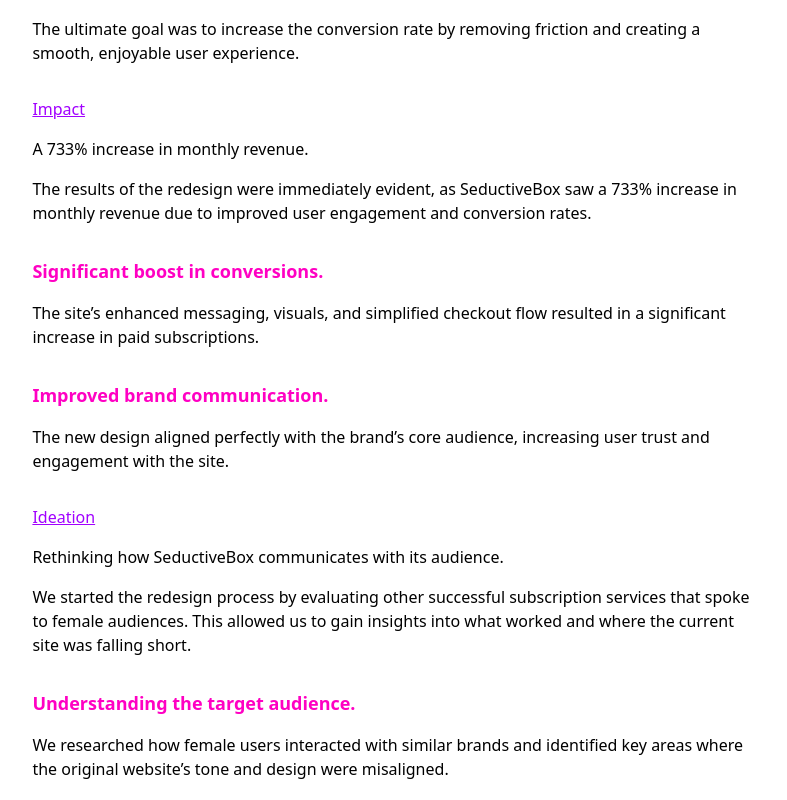
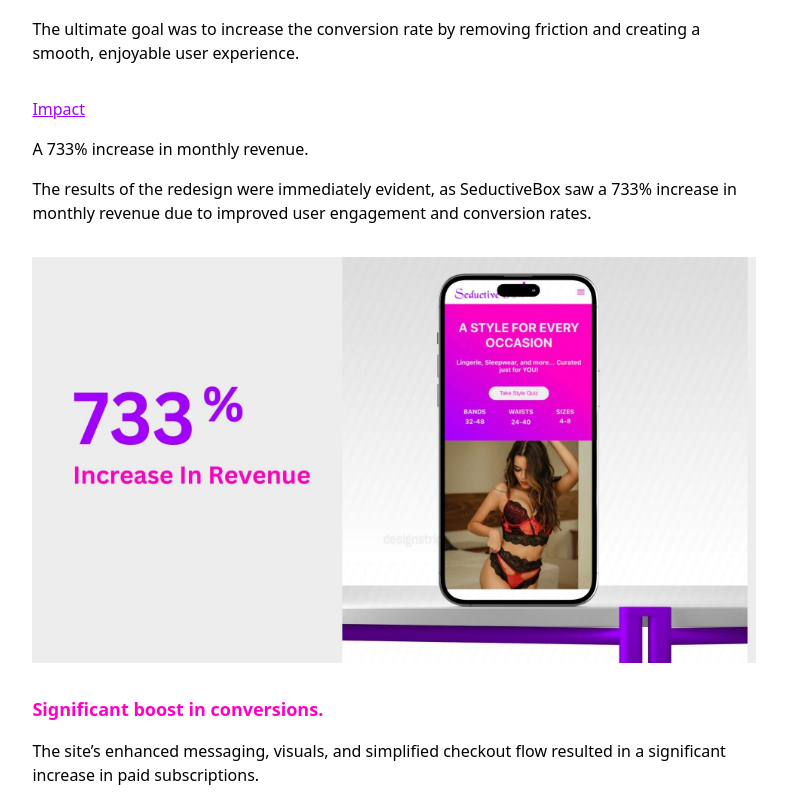
Before and after one commit to Parrasite9/nextwave, a React (Create React App) app: page /casestudy/SeductiveBox in a window 1280 px wide. Shown: the part 2380-3180 px from the top of the page, without its empty margins (246-1033 px from the left). Built offline with nearby package versions, Linux system fonts and the light colour scheme.

Commit message:
Added an image to SeductiveBox caseStudy Impact section

```diff
--- a/src/Components/Data/CaseStudyData.jsx
+++ b/src/Components/Data/CaseStudyData.jsx
@@ -71,6 +71,8 @@ const CaseStudyData = [
         impact: {
             header: 'A 733% increase in monthly revenue.',
             headerDetail: 'The results of the redesign were immediately evident, as SeductiveBox saw a 733% increase in monthly revenue due to improved user engagement and conversion rates.',
+            image: true,
+            imageUrl: '/images/casestudy/seductivebox/CaseStudy/impact.jpg',
             subheaders: [
                 {
                     subheader: 'Significant boost in conversions.',
--- a/src/Pages/CaseStudyDetails.jsx
+++ b/src/Pages/CaseStudyDetails.jsx
@@ -251,6 +251,9 @@ function CaseStudyDetails() {
                             <section>
                                 <h2 className='mb-4'>{caseStudy.impact.header}</h2>
                                 <p className='mb-8'>{caseStudy.impact.headerDetail}</p>
+                                {caseStudy.impact.image && (
+                                    <img className='mb-8' src={caseStudy.impact.imageUrl} alt="Impact Image" />
+                                )}
                                 {caseStudy.impact.subheaders.map((subheader, index) => (
                                     <div className="caseStudy_subheaders" key={`impact-${index}`}>
                                         <h3 className='mb-4 text-lg font-semibold' style={{color: caseStudy.colors.secondary}}>{subheader.subheader}</h3>
```
Also changed, not shown: public/images/casestudy/seductivebox/CaseStudy/impact.jpg (added).
